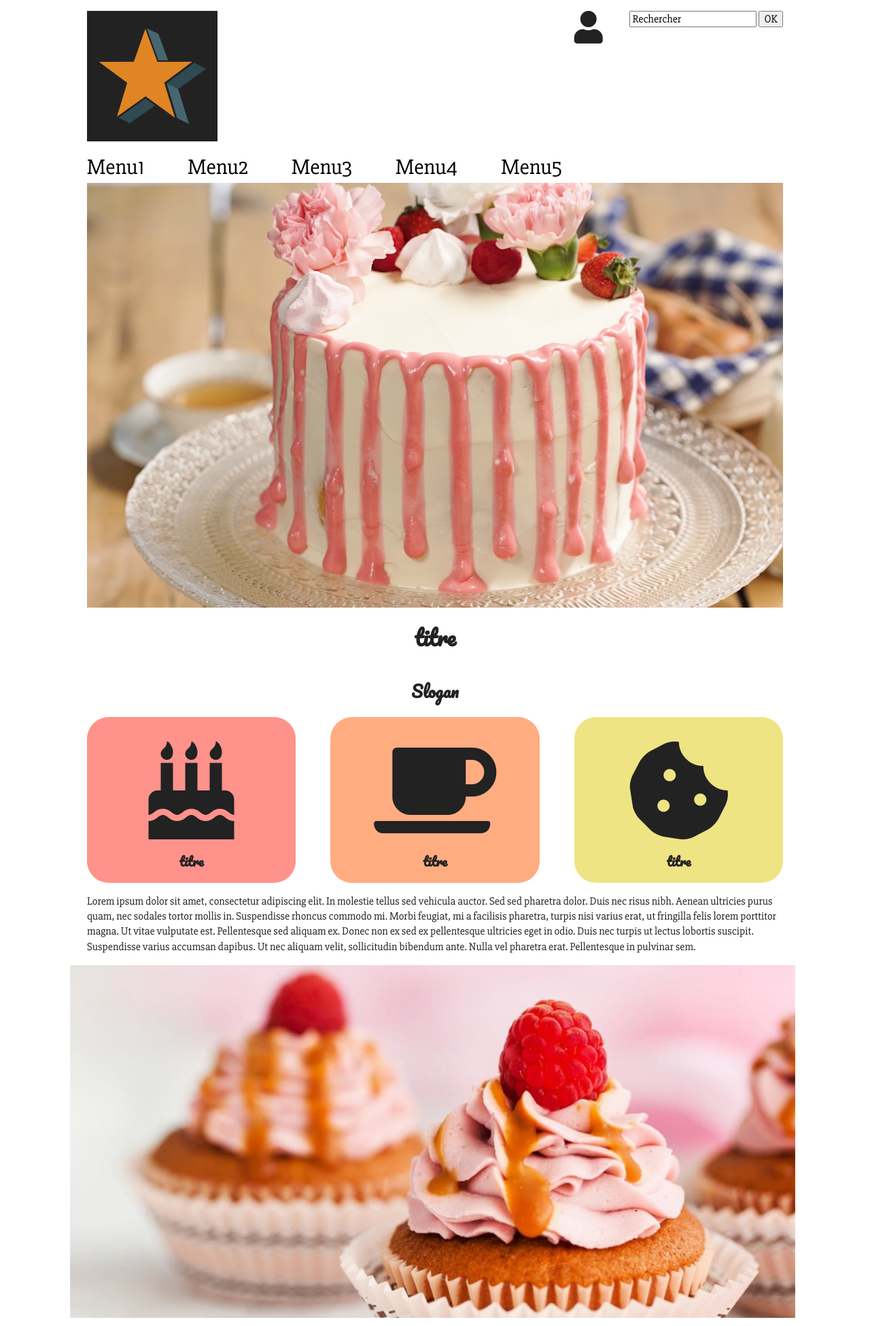
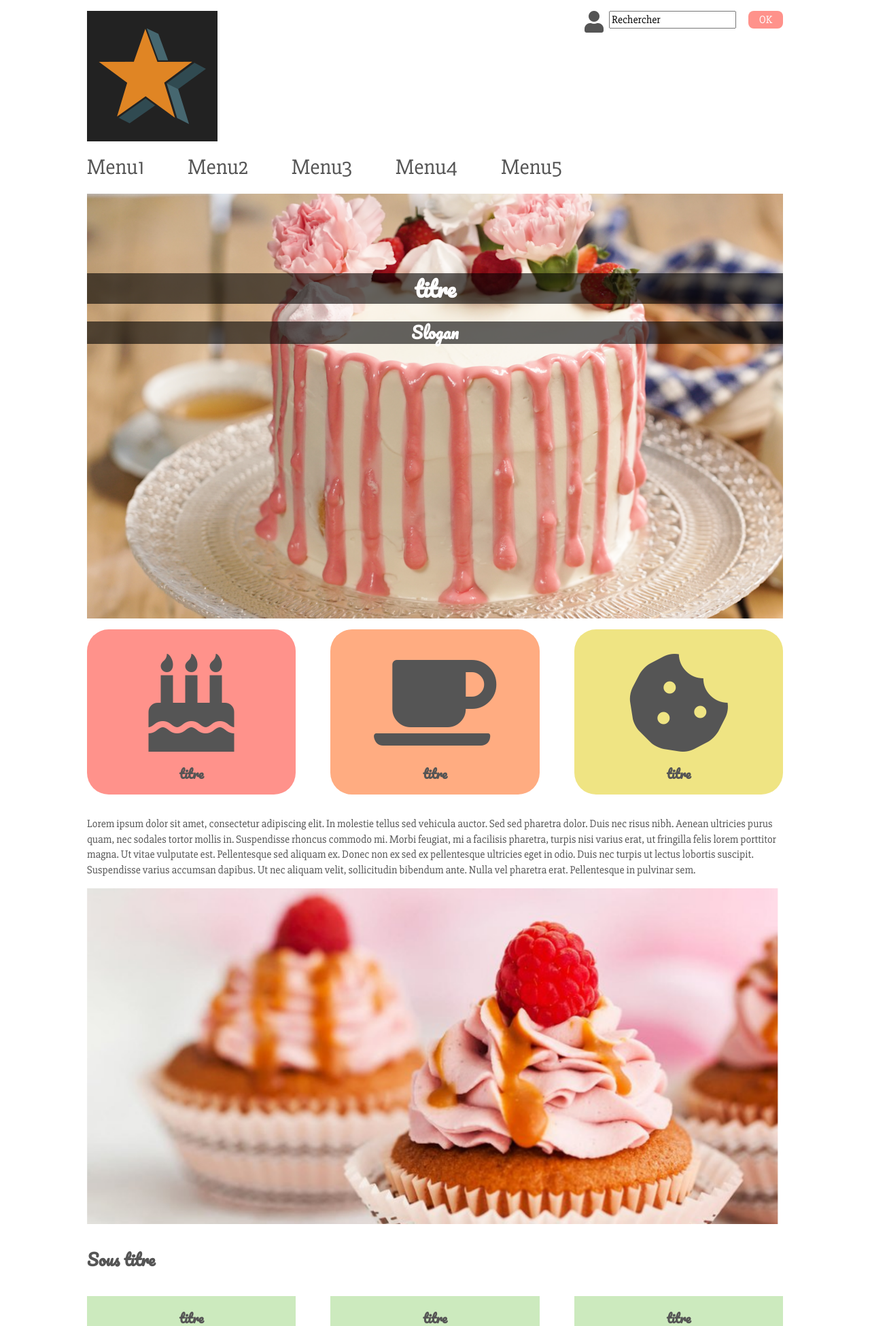
Before and after one commit to fatmoubidou/Bakery, a PHP site: page / in a window 1280 px wide. Shown: the top 1951 px of the page at 68% size. Run offline with PHP 8.4, Linux system fonts and the light colour scheme; some libraries are stand-ins or nearby versions.

Commit message:
Responsive css

```diff
--- a/css/main.css
+++ b/css/main.css
@@ -109,12 +109,24 @@ textarea {
   background-color: #efe483;
 }
 
+.footerbgColor{
+  background-color: #cceabe;
+}
+
+.width20{
+  width: 20%;
+}
+
 .width30{
   width:30%;
 }
 
 .width50{
   width: 50%;
+}
+
+.width70{
+  width:70%;
 }
 
 .width80{
@@ -169,9 +181,12 @@ textarea {
 .txtCenter{
   text-align: center;
 }
+
+
 /* COMMON */
 body{
   font-family: 'Slabo 27px', serif;
+  color: #555;
 }
 
 h1, h2, h3, h4, h5, h6{
@@ -184,17 +199,42 @@ ul, li {
   list-style: none;
 
 }
+
+a{
+  color: #555;
+  text-decoration: none;
+}
 /* TEMPLATE */
 
 /* HEADER */
+header i{
+  font-size: 3.5em;
+}
+.logo{
+  width: 30%;
+}
+
+.search{
+  width: 80%;
+  margin-left: 0.5em;
+}
+.button{
+  border: 0;
+  border-radius: 0.5em;
+  padding: 0.25em 0.7em;
+  text-transform: uppercase;
+  background-color: #ff928b;
+  color: #fff;
+}
+
 ul#menu li{
   margin-right: 2em;
-  font-size: 2em;
+  font-size: 1em;
 }
 
 ul#menu li a{
   text-decoration: none;
-  color: #000;
+  color: #555;
 }
 
 ul#menu li a:hover{
@@ -203,6 +243,29 @@ ul#menu li a:hover{
 }
 
 /* MAIN */
+/* #mainPhoto{
+  overflow: hidden;
+  position: relative;
+}
+
+#mainPhoto h1{
+  position: absolute;
+  top: 3em;
+  background-color: #0009;
+  width: 100%;
+  text-align: center;
+  color: #fff;
+}
+
+#mainPhoto h2{
+  position: absolute;
+  top: 7em;
+  background-color: #0009;
+  width: 100%;
+  text-align: center;
+  color: #fff;
+} */
+
 div.icone{
   border-radius: 2em;
 }
@@ -210,13 +273,148 @@ div.icone{
 div.icone i{
   margin-top: 0.25em;
 }
-article div{
-  overflow: hidden;
-  max-height: 30%;
+
+article{
+  background-color: #cceabe;
 }
-article div img{
+
+#blocArticle{
+  justify-content: space-around;
+  flex-wrap: wrap;
+}
+
+#blocArticle article{
   width: 100%;
 }
+
+#blocArticle i{
+  font-size: 2em;
+}
+
+.divImg{
+  overflow: hidden;
+  max-height: 35vh;
+}
+
+/* FOOTER */
+footer i{
+  font-size:2em;
+}
+
+.mobile{
+  display: block;
+}
+
+.tablet{
+  display: none;
+}
+
+.tabletFlex{
+  display: none;
+}
+
+.desktop{
+  display: none;
+}
+
+.desktopFlex {
+  display : none;
+}
+
+/* Tablet */
+@media screen and (min-width: 768px) {
+  .mobile{
+    display: none;
+  }
+
+  .tablet {
+    display : block;
+  }
+
+  .tabletFlex {
+    display : flex;
+  }
+
+  .logo{
+    width: 60%;
+  }
+
+  header i{
+    font-size: 2em;
+  }
+
+  #mainPhoto{
+    overflow: hidden;
+    position: relative;
+  }
+
+  #mainPhoto h1{
+    position: absolute;
+    top: 3em;
+    background-color: #0009;
+    width: 100%;
+    text-align: center;
+    color: #fff;
+  }
+
+  #mainPhoto h2{
+    position: absolute;
+    top: 7em;
+    background-color: #0009;
+    width: 100%;
+    text-align: center;
+    color: #fff;
+  }
+
+  #blocArticle article{
+    width: 45%;
+  }
+
+  #blocArticle i{
+    font-size: 3em;
+  }
+
+  footer i{
+    font-size:4em;
+  }
+}
+
+/* Desktop */
+@media screen and (min-width: 1200px) {
+  .desktop {
+    display : block;
+  }
+
+  .desktopFlex {
+    display : flex;
+  }
+
+  .logo{
+    width: 100%;
+  }
+
+  .search{
+    width:50%;
+  }
+
+  ul#menu li{
+    margin-right: 2em;
+    font-size: 2em;
+  }
+
+  #blocArticle{
+    justify-content: space-between;
+  }
+
+  #blocArticle article{
+    width: 30%;
+  }
+
+  footer i{
+    font-size:5em;
+  }
+}
+
 
 
 
--- a/index.html
+++ b/index.html
@@ -26,17 +26,24 @@
   <header class="flex jcCenter">
     <div class="width80 flexColumn">
       <div class=" flex jcBetween marginTB1">
-        <img src="icon.png" alt="">
-        <aside class="width30 flex jcBetween">
-          <i class="fas fa-user fa-3x"></i>
         <div class="">
-            <input type="text" name="" value="Rechercher">
-            <input type="submit" name="" value="OK">
+          <img class="logo" src="icon.png" alt="">
         </div>
+
+        <aside class="width50 flex jcEnd">
+          <i class="fas fa-user "></i>
+          <div class="search tablet">
+            <form class="flex jcBetween ">
+              <input class="width70" type="text" name="" value="Rechercher">
+              <input class="width20 button" type="submit" name="" value="OK">
+            </form>
+          </div>
+
         </aside>
       </div>
       <nav>
-        <ul id="menu" class="flex jcStart">
+        <i class="fas fa-bars mobile"></i>
+        <ul id="menu" class="tabletFlex jcStart ">
           <li><a href="#">Menu1</a></li>
           <li><a href="#">Menu2</a></li>
           <li><a href="#">Menu3</a></li>
@@ -49,13 +56,12 @@
 
   <!-- MAIN INDEX  -->
   <main class="flexColumn aiCenter">
-    <section class="width80 flexColumn aiCenter overflowH">
-      <img src="img/layercake.png" alt="">
+    <section id="mainPhoto" class="width80 flexColumn aiCenter marginTB1">
+      <img class="tablet" src="img/layercake.png" alt="">
       <h1>titre</h1>
       <h2>Slogan</h2>
     </section>
-    <div class="width80 flexColumn">
-      <div class="flex jcBetween">
+    <div class="width80 flex jcBetween desktopFlex">
       <div class="icone width30 flexColumn aiCenter mainBgColor">
         <i class="fas fa-birthday-cake fa-9x"></i>
         <h3>titre</h3>
@@ -69,6 +75,7 @@
         <h3>titre</h3>
       </div>
     </div>
+    <div class="width80 flexColumn marginTB1">
       <p>
         Lorem ipsum dolor sit amet, consectetur adipiscing elit. In molestie tellus sed vehicula auctor.
         Sed sed pharetra dolor. Duis nec risus nibh. Aenean ultricies purus quam, nec sodales tortor mollis in.
@@ -77,14 +84,18 @@
         ultricies eget in odio. Duis nec turpis ut lectus lobortis suscipit. Suspendisse varius accumsan dapibus. Ut nec aliquam velit,
         sollicitudin bibendum ante. Nulla vel pharetra erat. Pellentesque in pulvinar sem.
       </p>
+      <div class="">
+        <img class="width100" src="img/cupcake.png" alt="">
       </div>
-    <img src="img/cupcake.png" alt="">
+
+    </div>
+
     <section class="width80 flexColumn">
       <h2>Sous titre</h2>
-      <div class="flex jcBetween">
-        <article class="width30">
-          <h3>titre</h3>
-          <div class="">
+      <div id="blocArticle" class="flex">
+        <article class="marginTB1">
+          <h3 class="txtCenter">titre</h3>
+          <div class="divImg">
             <img src="img/layer-cake-aux-macarons.jpg" alt="">
           </div>
           <p>
@@ -93,16 +104,16 @@
           </p>
           <div class="flex jcEnd">
             <div class="width50 flex jcAround">
-              <i class="fab fa-facebook-square fa-3x"></i>
-              <i class="fab fa-twitter-square fa-3x"></i>
-              <i class="fas fa-angle-double-right fa-3x"></i>
+              <i class="fab fa-facebook-square"></i>
+              <i class="fab fa-twitter-square"></i>
+              <i class="fas fa-angle-double-right"></i>
             </div>
           </div>
 
         </article>
-        <article class="width30">
-          <h3>titre</h3>
-          <div class="">
+        <article class="marginTB1">
+          <h3 class="txtCenter">titre</h3>
+          <div class="divImg">
            <img src="img/gateau-au-chocolat.jpg" alt="">
           </div>
           <p>
@@ -111,15 +122,15 @@
           </p>
           <div class="flex jcEnd">
             <div class="width50 flex jcAround">
-              <i class="fab fa-facebook-square fa-3x"></i>
-              <i class="fab fa-twitter-square fa-3x"></i>
-              <i class="fas fa-angle-double-right fa-3x"></i>
+              <i class="fab fa-facebook-square"></i>
+              <i class="fab fa-twitter-square"></i>
+              <i class="fas fa-angle-double-right"></i>
             </div>
           </div>
         </article>
-        <article class="width30">
-          <h3>titre</h3>
-          <div class="">
+        <article class="marginTB1">
+          <h3 class="txtCenter">titre</h3>
+          <div class="divImg">
             <img src="img/licorne.jpg" alt="">
           </div>
           <p>
@@ -128,9 +139,9 @@
           </p>
           <div class="flex jcEnd">
             <div class="width50 flex jcAround">
-              <i class="fab fa-facebook-square fa-3x"></i>
-              <i class="fab fa-twitter-square fa-3x"></i>
-              <i class="fas fa-angle-double-right fa-3x"></i>
+              <i class="fab fa-facebook-square"></i>
+              <i class="fab fa-twitter-square"></i>
+              <i class="fas fa-angle-double-right"></i>
             </div>
           </div>
         </article>
@@ -139,8 +150,8 @@
   </main>
 
   <!-- FOOTER   -->
-  <footer class="flexColumn aiCenter">
-    <div class="width80 flex jcAround">
+  <footer class="flexColumn aiCenter footerbgColor">
+    <div class="width80 desktopFlex jcAround marginTB1">
       <ul class="width30 flexColumn aiCenter">
         <li><a>Lien</a></li>
         <li><a>Lien</a></li>
@@ -162,10 +173,10 @@
     </div>
     <p class="txtCenter">Crédits</p>
     <div class="width100 flex jcAround">
-      <a href="#"><i class="fab fa-facebook-square fa-5x"></i></a>
-      <a href="#"><i class="fab fa-linkedin fa-5x"></i></a>
-      <a href="#"><i class="fab fa-github-square fa-5x"></i></a>
-      <a href="#"><i class="fab fa-stack-overflow fa-5x"></i></a>
+      <a href="#"><i class="fab fa-facebook-square"></i></a>
+      <a href="#"><i class="fab fa-linkedin"></i></a>
+      <a href="#"><i class="fab fa-github-square"></i></a>
+      <a href="#"><i class="fab fa-stack-overflow"></i></a>
     </div>
   </footer>
   <script src="js/vendor/modernizr-3.6.0.min.js"></script>
```
Lines whose indentation alone changed are shown as unchanged.
